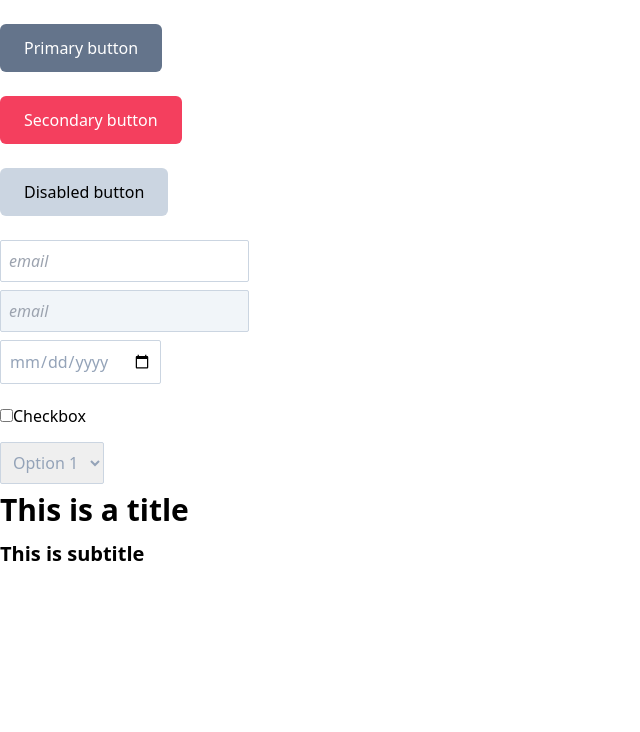
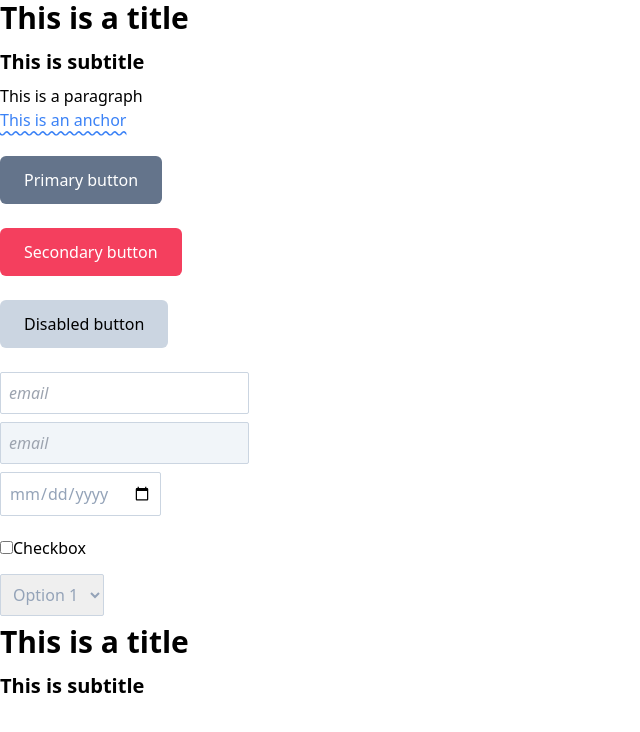
Before and after one commit to ayezabashir/tailwindcss, a React (Vite) app: page / in a window 1280 px wide. Shown: the top 732 px of the page, without its empty margins (0-640 px from the left). Built offline with nearby package versions, Linux system fonts and the light colour scheme.

Commit message:
design system

```diff
--- a/src/components/DesignSystem.jsx
+++ b/src/components/DesignSystem.jsx
@@ -2,7 +2,10 @@ const DesignSystem = () => {
     return (
         <>
             <div>
-
+                <h1>This is a title</h1>
+                <h2>This is subtitle</h2>
+                <p>This is a paragraph</p>
+                <a href="#">This is an anchor</a>
                 <div className="my-4">
                     <button className="btn btn-primary">Primary button</button>
                 </div>
```
